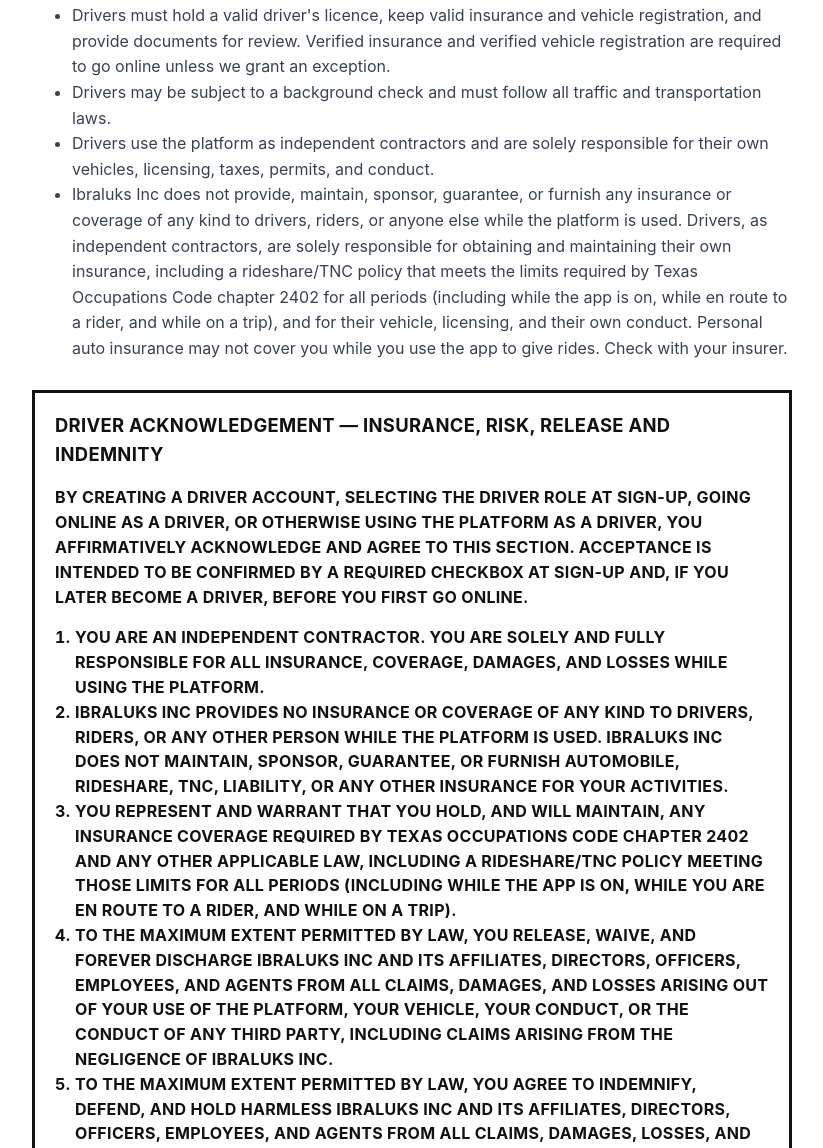
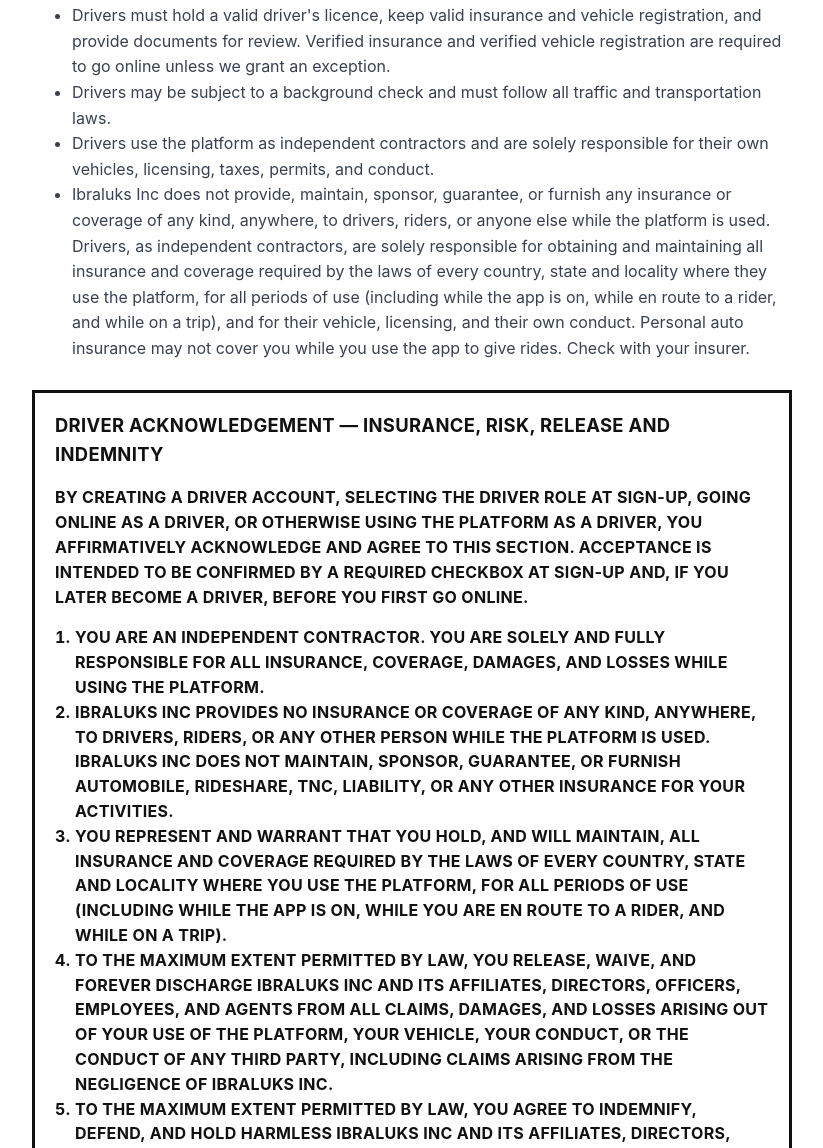
Before and after one commit to ibraluksinc/ibraluks-legal, a plain HTML site: page terms/index.html in a window 1280 px wide. Shown: the part 1058-2206 px from the top of the page, without its empty margins (228-1051 px from the left). Drawn offline with Linux system fonts and the light colour scheme.

Commit message:
Legal: global insurance wording (not Texas-only coverage)
Ibrahim directed (16 Nov 2026) that Ibraluks is a global platform, not a
Texas platform. Replace Texas Occupations Code chapter 2402 coverage
language with a duty to obtain and keep all insurance required by the
laws of every country, state and locality where the driver uses the
platform, for all periods of use. Ibraluks provides no insurance
anywhere. Governing law, venue, arbitration, and the §2402.002 carrier
wording are unchanged.

```diff
--- a/terms/index.html
+++ b/terms/index.html
@@ -17,14 +17,14 @@
 <ul><li>Drivers must hold a valid driver's licence, keep valid insurance and vehicle registration, and provide documents for review. Verified insurance and verified vehicle registration are required to go online unless we grant an exception.</li>
 <li>Drivers may be subject to a background check and must follow all traffic and transportation laws.</li>
 <li>Drivers use the platform as independent contractors and are solely responsible for their own vehicles, licensing, taxes, permits, and conduct.</li>
-<li>Ibraluks Inc does not provide, maintain, sponsor, guarantee, or furnish any insurance or coverage of any kind to drivers, riders, or anyone else while the platform is used. Drivers, as independent contractors, are solely responsible for obtaining and maintaining their own insurance, including a rideshare/TNC policy that meets the limits required by Texas Occupations Code chapter 2402 for all periods (including while the app is on, while en route to a rider, and while on a trip), and for their vehicle, licensing, and their own conduct. Personal auto insurance may not cover you while you use the app to give rides. Check with your insurer.</li></ul>
+<li>Ibraluks Inc does not provide, maintain, sponsor, guarantee, or furnish any insurance or coverage of any kind, anywhere, to drivers, riders, or anyone else while the platform is used. Drivers, as independent contractors, are solely responsible for obtaining and maintaining all insurance and coverage required by the laws of every country, state and locality where they use the platform, for all periods of use (including while the app is on, while en route to a rider, and while on a trip), and for their vehicle, licensing, and their own conduct. Personal auto insurance may not cover you while you use the app to give rides. Check with your insurer.</li></ul>
 <section class="conspicuous" id="driver-acknowledgement">
 <h2>DRIVER ACKNOWLEDGEMENT — INSURANCE, RISK, RELEASE AND INDEMNITY</h2>
 <p>BY CREATING A DRIVER ACCOUNT, SELECTING THE DRIVER ROLE AT SIGN-UP, GOING ONLINE AS A DRIVER, OR OTHERWISE USING THE PLATFORM AS A DRIVER, YOU AFFIRMATIVELY ACKNOWLEDGE AND AGREE TO THIS SECTION. ACCEPTANCE IS INTENDED TO BE CONFIRMED BY A REQUIRED CHECKBOX AT SIGN-UP AND, IF YOU LATER BECOME A DRIVER, BEFORE YOU FIRST GO ONLINE.</p>
 <ol>
 <li>YOU ARE AN INDEPENDENT CONTRACTOR. YOU ARE SOLELY AND FULLY RESPONSIBLE FOR ALL INSURANCE, COVERAGE, DAMAGES, AND LOSSES WHILE USING THE PLATFORM.</li>
-<li>IBRALUKS INC PROVIDES NO INSURANCE OR COVERAGE OF ANY KIND TO DRIVERS, RIDERS, OR ANY OTHER PERSON WHILE THE PLATFORM IS USED. IBRALUKS INC DOES NOT MAINTAIN, SPONSOR, GUARANTEE, OR FURNISH AUTOMOBILE, RIDESHARE, TNC, LIABILITY, OR ANY OTHER INSURANCE FOR YOUR ACTIVITIES.</li>
-<li>YOU REPRESENT AND WARRANT THAT YOU HOLD, AND WILL MAINTAIN, ANY INSURANCE COVERAGE REQUIRED BY TEXAS OCCUPATIONS CODE CHAPTER 2402 AND ANY OTHER APPLICABLE LAW, INCLUDING A RIDESHARE/TNC POLICY MEETING THOSE LIMITS FOR ALL PERIODS (INCLUDING WHILE THE APP IS ON, WHILE YOU ARE EN ROUTE TO A RIDER, AND WHILE ON A TRIP).</li>
+<li>IBRALUKS INC PROVIDES NO INSURANCE OR COVERAGE OF ANY KIND, ANYWHERE, TO DRIVERS, RIDERS, OR ANY OTHER PERSON WHILE THE PLATFORM IS USED. IBRALUKS INC DOES NOT MAINTAIN, SPONSOR, GUARANTEE, OR FURNISH AUTOMOBILE, RIDESHARE, TNC, LIABILITY, OR ANY OTHER INSURANCE FOR YOUR ACTIVITIES.</li>
+<li>YOU REPRESENT AND WARRANT THAT YOU HOLD, AND WILL MAINTAIN, ALL INSURANCE AND COVERAGE REQUIRED BY THE LAWS OF EVERY COUNTRY, STATE AND LOCALITY WHERE YOU USE THE PLATFORM, FOR ALL PERIODS OF USE (INCLUDING WHILE THE APP IS ON, WHILE YOU ARE EN ROUTE TO A RIDER, AND WHILE ON A TRIP).</li>
 <li>TO THE MAXIMUM EXTENT PERMITTED BY LAW, YOU RELEASE, WAIVE, AND FOREVER DISCHARGE IBRALUKS INC AND ITS AFFILIATES, DIRECTORS, OFFICERS, EMPLOYEES, AND AGENTS FROM ALL CLAIMS, DAMAGES, AND LOSSES ARISING OUT OF YOUR USE OF THE PLATFORM, YOUR VEHICLE, YOUR CONDUCT, OR THE CONDUCT OF ANY THIRD PARTY, INCLUDING CLAIMS ARISING FROM THE NEGLIGENCE OF IBRALUKS INC.</li>
 <li>TO THE MAXIMUM EXTENT PERMITTED BY LAW, YOU AGREE TO INDEMNIFY, DEFEND, AND HOLD HARMLESS IBRALUKS INC AND ITS AFFILIATES, DIRECTORS, OFFICERS, EMPLOYEES, AND AGENTS FROM ALL CLAIMS, DAMAGES, LOSSES, AND REASONABLE EXPENSES (INCLUDING ATTORNEYS' FEES) ARISING OUT OF YOUR USE OF THE PLATFORM, YOUR DRIVING OR VEHICLE, YOUR FAILURE TO MAINTAIN INSURANCE, YOUR CONDUCT, YOUR BREACH OF THESE TERMS, OR YOUR VIOLATION OF LAW, INCLUDING CLAIMS ARISING FROM THE NEGLIGENCE OF IBRALUKS INC.</li>
 </ol>
```
Also changed, not shown: delete-account/index.html (+1 -1 lines), privacy/index.html (+1 -1 lines), support/index.html (+1 -1 lines).
